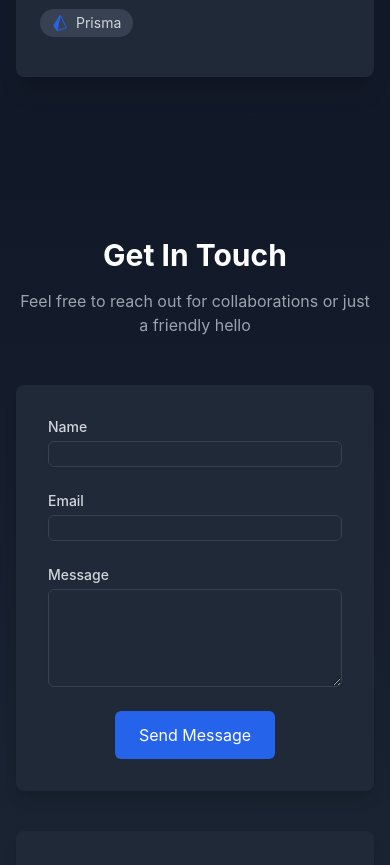
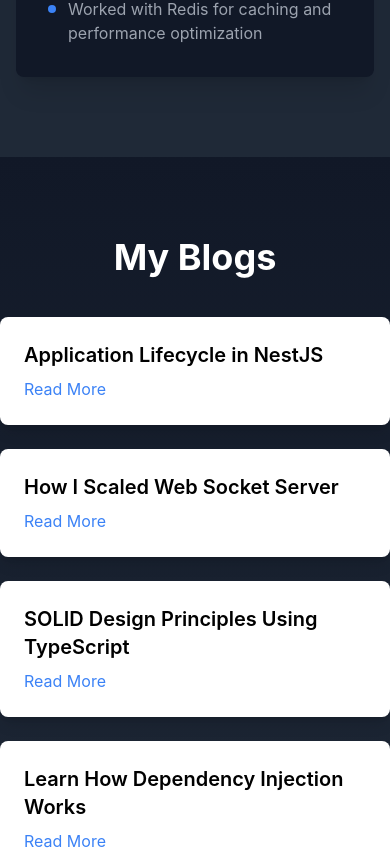
Before and after one commit to roshankc00/my-portfolio, a React (Create React App) app: page / in a window 390 px wide. Shown: the part 8139-9004 px from the top of the page. Built offline with nearby package versions, Linux system fonts and the light colour scheme.

Commit message:
Added the blogs section

```diff
--- a/src/App.tsx
+++ b/src/App.tsx
@@ -1,22 +1,23 @@
-import React, { useEffect } from 'react';
-import Navbar from './components/Navbar';
-import Hero from './components/Hero';
-import Projects from './components/Projects';
-import Skills from './components/Skills';
-import Contact from './components/Contact';
-import Footer from './components/Footer';
-import Experience from './components/Experience';
-import AOS from 'aos';
-import 'aos/dist/aos.css';
+import React, { useEffect } from "react";
+import Navbar from "./components/Navbar";
+import Hero from "./components/Hero";
+import Projects from "./components/Projects";
+import Skills from "./components/Skills";
+import Contact from "./components/Contact";
+import Footer from "./components/Footer";
+import Experience from "./components/Experience";
+import AOS from "aos";
+import "aos/dist/aos.css";
+import Blogs from "./components/Blogs";
 
 function App() {
   useEffect(() => {
     AOS.init({
       duration: 500, // Significantly reduced for faster animations
       once: true,
-      easing: 'ease-out',  // Changed to simple ease-out for snappier feel
+      easing: "ease-out", // Changed to simple ease-out for snappier feel
       delay: 0, // Removed delay completely
-      offset: 50 // Reduced offset further for earlier trigger
+      offset: 50, // Reduced offset further for earlier trigger
     });
   }, []);
 
@@ -25,8 +26,9 @@ function App() {
       <Navbar />
       <Hero />
       <Skills />
+      <Projects />
       <Experience />
-      <Projects />
+      <Blogs />
       <Contact />
       <Footer />
     </div>
--- /dev/null
+++ b/src/components/Blogs.tsx
@@ -0,0 +1,55 @@
+const Blogs = () => {
+  const blogPosts = [
+    {
+      title: "Application Lifecycle in NestJS",
+      url: "https://medium.com/@rohitkc8848/application-lifecycle-request-response-lifecycle-of-nest-js-23cf9927fbd3",
+    },
+    {
+      title: "How I Scaled Web Socket Server",
+      url: "https://medium.com/@rohitkc8848/how-i-scaled-web-socket-server-fa8faa8f89ad",
+    },
+    {
+      title: "SOLID Design Principles Using TypeScript",
+      url: "https://medium.com/@rohitkc8848/solid-design-principles-using-typesci-d2cd9c14089a",
+    },
+    {
+      title: "Learn How Dependency Injection Works",
+      url: "https://medium.com/@rohitkc8848/learn-how-dependency-injection-works-a254b9d46db4",
+    },
+  ];
+
+  return (
+    <section
+      id="blogs"
+      className="py-20 bg-gradient-to-b from-gray-900 to-gray-800"
+    >
+      <div className="max-w-4xl mx-auto">
+        <h2 className="text-4xl font-bold text-white text-center mb-10">
+          My Blogs
+        </h2>
+        <div className="grid grid-cols-1 md:grid-cols-2 lg:grid-cols-3 gap-6">
+          {blogPosts.map((post, index) => (
+            <div
+              key={index}
+              className="bg-white rounded-lg shadow-lg overflow-hidden"
+            >
+              <div className="p-6">
+                <h3 className="text-xl font-semibold mb-2">{post.title}</h3>
+                <a
+                  href={post.url}
+                  className="text-blue-500 hover:underline"
+                  target="_blank"
+                  rel="noopener noreferrer"
+                >
+                  Read More
+                </a>
+              </div>
+            </div>
+          ))}
+        </div>
+      </div>
+    </section>
+  );
+};
+
+export default Blogs;
--- a/src/components/Navbar.tsx
+++ b/src/components/Navbar.tsx
@@ -1,4 +1,4 @@
-import React, { useState } from 'react';
+import React, { useState } from "react";
 
 const Navbar: React.FC = () => {
   const [isMenuOpen, setIsMenuOpen] = useState(false);
@@ -12,11 +12,42 @@ const Navbar: React.FC = () => {
           </div>
           <div className="hidden md:block">
             <div className="ml-10 flex items-baseline space-x-4">
-              <a href="#home" className="text-gray-300 hover:text-white px-3 py-2 rounded-md text-sm font-medium">Home</a>
-              <a href="#about" className="text-gray-300 hover:text-white px-3 py-2 rounded-md text-sm font-medium">About</a>
-              <a href="#skills" className="text-gray-300 hover:text-white px-3 py-2 rounded-md text-sm font-medium">Skills</a>
-              <a href="#projects" className="text-gray-300 hover:text-white px-3 py-2 rounded-md text-sm font-medium">Projects</a>
-              <a href="#contact" className="text-gray-300 hover:text-white px-3 py-2 rounded-md text-sm font-medium">Contact</a>
+              <a
+                href="#home"
+                className="text-gray-300 hover:text-white px-3 py-2 rounded-md text-sm font-medium"
+              >
+                Home
+              </a>
+              <a
+                href="#about"
+                className="text-gray-300 hover:text-white px-3 py-2 rounded-md text-sm font-medium"
+              >
+                About
+              </a>
+              <a
+                href="#skills"
+                className="text-gray-300 hover:text-white px-3 py-2 rounded-md text-sm font-medium"
+              >
+                Skills
+              </a>
+              <a
+                href="#projects"
+                className="text-gray-300 hover:text-white px-3 py-2 rounded-md text-sm font-medium"
+              >
+                Projects
+              </a>
+              <a
+                href="#contact"
+                className="text-gray-300 hover:text-white px-3 py-2 rounded-md text-sm font-medium"
+              >
+                Contact
+              </a>
+              <a
+                href="#blogs"
+                className="text-gray-300 hover:text-white px-3 py-2 rounded-md text-sm font-medium"
+              >
+                Blogs
+              </a>
             </div>
           </div>
           <div className="md:hidden">
@@ -24,11 +55,26 @@ const Navbar: React.FC = () => {
               onClick={() => setIsMenuOpen(!isMenuOpen)}
               className="inline-flex items-center justify-center p-2 rounded-md text-gray-400 hover:text-white hover:bg-gray-700 focus:outline-none"
             >
-              <svg className="h-6 w-6" fill="none" viewBox="0 0 24 24" stroke="currentColor">
+              <svg
+                className="h-6 w-6"
+                fill="none"
+                viewBox="0 0 24 24"
+                stroke="currentColor"
+              >
                 {isMenuOpen ? (
-                  <path strokeLinecap="round" strokeLinejoin="round" strokeWidth={2} d="M6 18L18 6M6 6l12 12" />
+                  <path
+                    strokeLinecap="round"
+                    strokeLinejoin="round"
+                    strokeWidth={2}
+                    d="M6 18L18 6M6 6l12 12"
+                  />
                 ) : (
-                  <path strokeLinecap="round" strokeLinejoin="round" strokeWidth={2} d="M4 6h16M4 12h16M4 18h16" />
+                  <path
+                    strokeLinecap="round"
+                    strokeLinejoin="round"
+                    strokeWidth={2}
+                    d="M4 6h16M4 12h16M4 18h16"
+                  />
                 )}
               </svg>
             </button>
@@ -38,11 +84,42 @@ const Navbar: React.FC = () => {
       {isMenuOpen && (
         <div className="md:hidden">
           <div className="px-2 pt-2 pb-3 space-y-1 sm:px-3">
-            <a href="#home" className="text-gray-300 hover:text-white block px-3 py-2 rounded-md text-base font-medium">Home</a>
-            <a href="#about" className="text-gray-300 hover:text-white block px-3 py-2 rounded-md text-base font-medium">About</a>
-            <a href="#skills" className="text-gray-300 hover:text-white block px-3 py-2 rounded-md text-base font-medium">Skills</a>
-            <a href="#projects" className="text-gray-300 hover:text-white block px-3 py-2 rounded-md text-base font-medium">Projects</a>
-            <a href="#contact" className="text-gray-300 hover:text-white block px-3 py-2 rounded-md text-base font-medium">Contact</a>
+            <a
+              href="#home"
+              className="text-gray-300 hover:text-white block px-3 py-2 rounded-md text-base font-medium"
+            >
+              Home
+            </a>
+            <a
+              href="#about"
+              className="text-gray-300 hover:text-white block px-3 py-2 rounded-md text-base font-medium"
+            >
+              About
+            </a>
+            <a
+              href="#skills"
+              className="text-gray-300 hover:text-white block px-3 py-2 rounded-md text-base font-medium"
+            >
+              Skills
+            </a>
+            <a
+              href="#projects"
+              className="text-gray-300 hover:text-white block px-3 py-2 rounded-md text-base font-medium"
+            >
+              Projects
+            </a>
+            <a
+              href="#contact"
+              className="text-gray-300 hover:text-white block px-3 py-2 rounded-md text-base font-medium"
+            >
+              Contact
+            </a>
+            <a
+              href="#blogs"
+              className="text-gray-300 hover:text-white block px-3 py-2 rounded-md text-base font-medium"
+            >
+              Blogs
+            </a>
           </div>
         </div>
       )}
```
